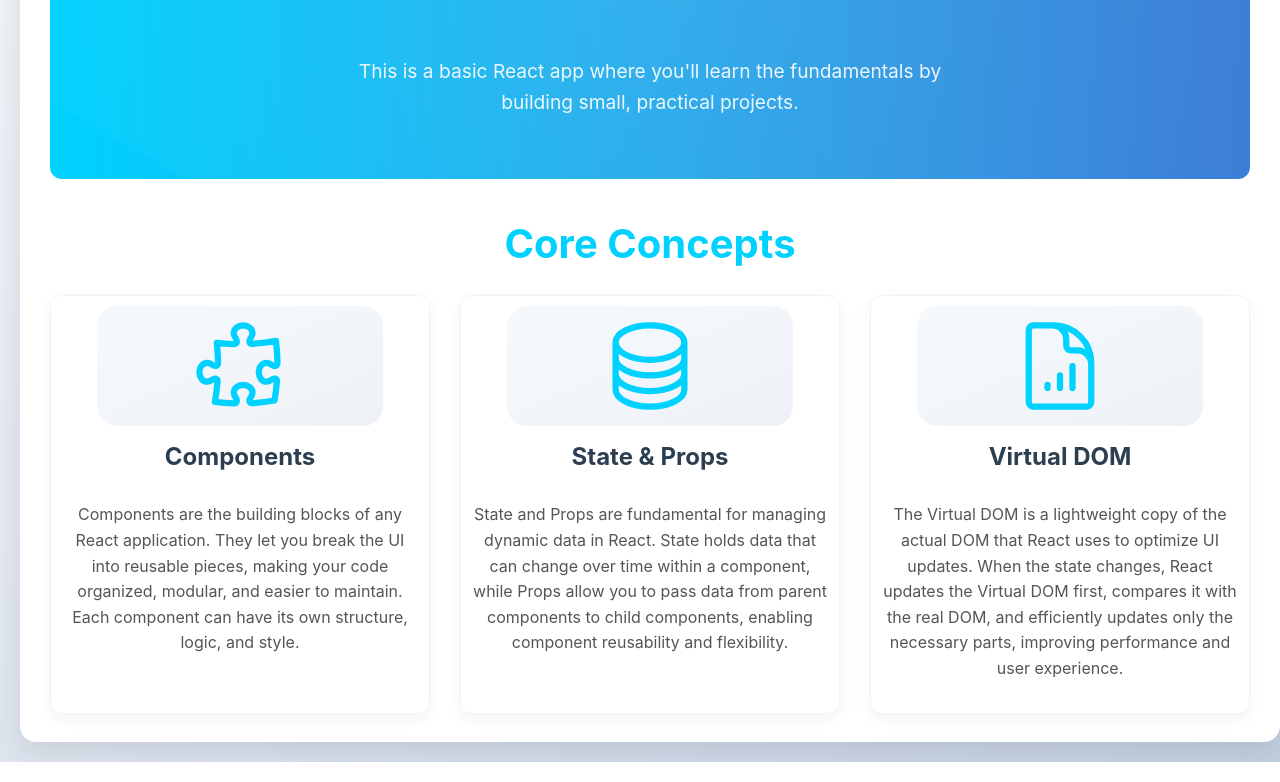
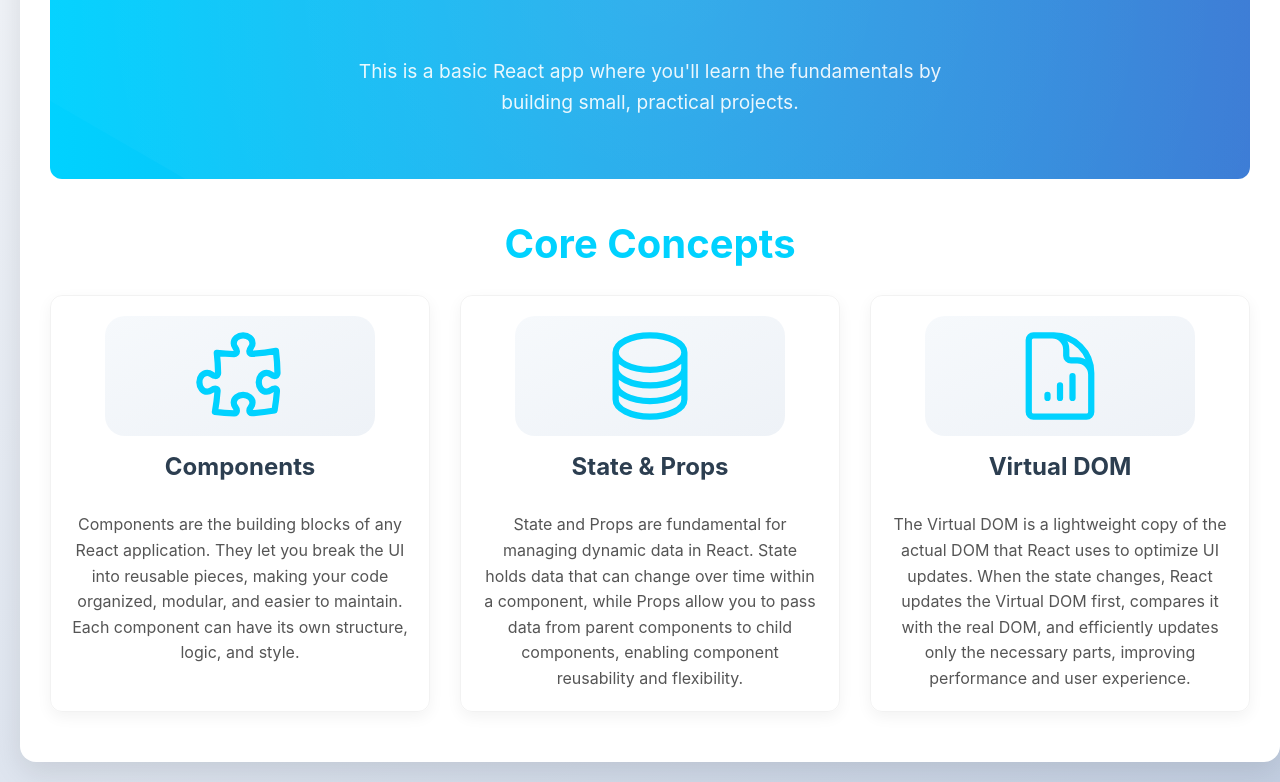
Before and after one commit to avi-codesmith/React-practice-project, a React (Create React App) app: page / in a window 1280 px wide. Shown: the part 279-1061 px from the top of the page. Built offline with nearby package versions, Linux system fonts and the light colour scheme.

Commit message:
Implement with Props

```diff
--- a/src/App.css
+++ b/src/App.css
@@ -89,8 +89,7 @@ body {
   display: flex;
   align-items: center;
   flex-direction: column;
-  height: 100%;
-  padding: 10px;
+  padding: 20px;
 }
 
 .core-concept:hover {
@@ -132,7 +131,6 @@ body {
   }
 }
 
-/* Responsive design */
 @media (max-width: 768px) {
   .initial-wrapper {
     padding: 20px;
--- a/src/App.js
+++ b/src/App.js
@@ -4,14 +4,22 @@ import CoreLogo from "./bulb.svg";
 import PropsLogo from "./pops.svg";
 import DomLogo from "./dom.svg";
 
-const PropHeading = ["Components", "State & Props", "Virtual DOM"];
-
-const PropParagraphs = [
-  "Components are the building blocks of any React application. They let you break the UI into reusable pieces, making your code organized, modular, and easier to maintain. Each component can have its own structure, logic, and style.",
-
-  "State and Props are fundamental for managing dynamic data in React. State holds data that can change over time within a component, while Props allow you to pass data from parent components to child components, enabling component reusability and flexibility.",
-
-  "The Virtual DOM is a lightweight copy of the actual DOM that React uses to optimize UI updates. When the state changes, React updates the Virtual DOM first, compares it with the real DOM, and efficiently updates only the necessary parts, improving performance and user experience.",
+const CoreData = [
+  {
+    src: CoreLogo,
+    heading: "Components",
+    para: "Components are the building blocks of any React application. They let you break the UI into reusable pieces, making your code organized, modular, and easier to maintain. Each component can have its own structure, logic, and style.",
+  },
+  {
+    src: PropsLogo,
+    heading: "State & Props",
+    para: "State and Props are fundamental for managing dynamic data in React. State holds data that can change over time within a component, while Props allow you to pass data from parent components to child components, enabling component reusability and flexibility.",
+  },
+  {
+    src: DomLogo,
+    heading: "Virtual DOM",
+    para: "The Virtual DOM is a lightweight copy of the actual DOM that React uses to optimize UI updates. When the state changes, React updates the Virtual DOM first, compares it with the real DOM, and efficiently updates only the necessary parts, improving performance and user experience.",
+  },
 ];
 
 function Header() {
@@ -44,20 +52,12 @@ function App() {
       <h1 class="core-heading"> Core Concepts</h1>
       <div class="core-concept-container">
         <CoreConcept
-          src={CoreLogo}
-          heading={PropHeading[0]}
-          para={[PropParagraphs[0]]}
+          src={CoreData[0].src}
+          heading={CoreData[0].heading}
+          para={CoreData[0].para}
         />
-        <CoreConcept
-          src={PropsLogo}
-          heading={PropHeading[1]}
-          para={[PropParagraphs[1]]}
-        />
-        <CoreConcept
-          src={DomLogo}
-          heading={PropHeading[2]}
-          para={[PropParagraphs[2]]}
-        />
+        <CoreConcept {...CoreData[1]} />
+        <CoreConcept {...CoreData[2]} />
       </div>
     </div>
   );
```
